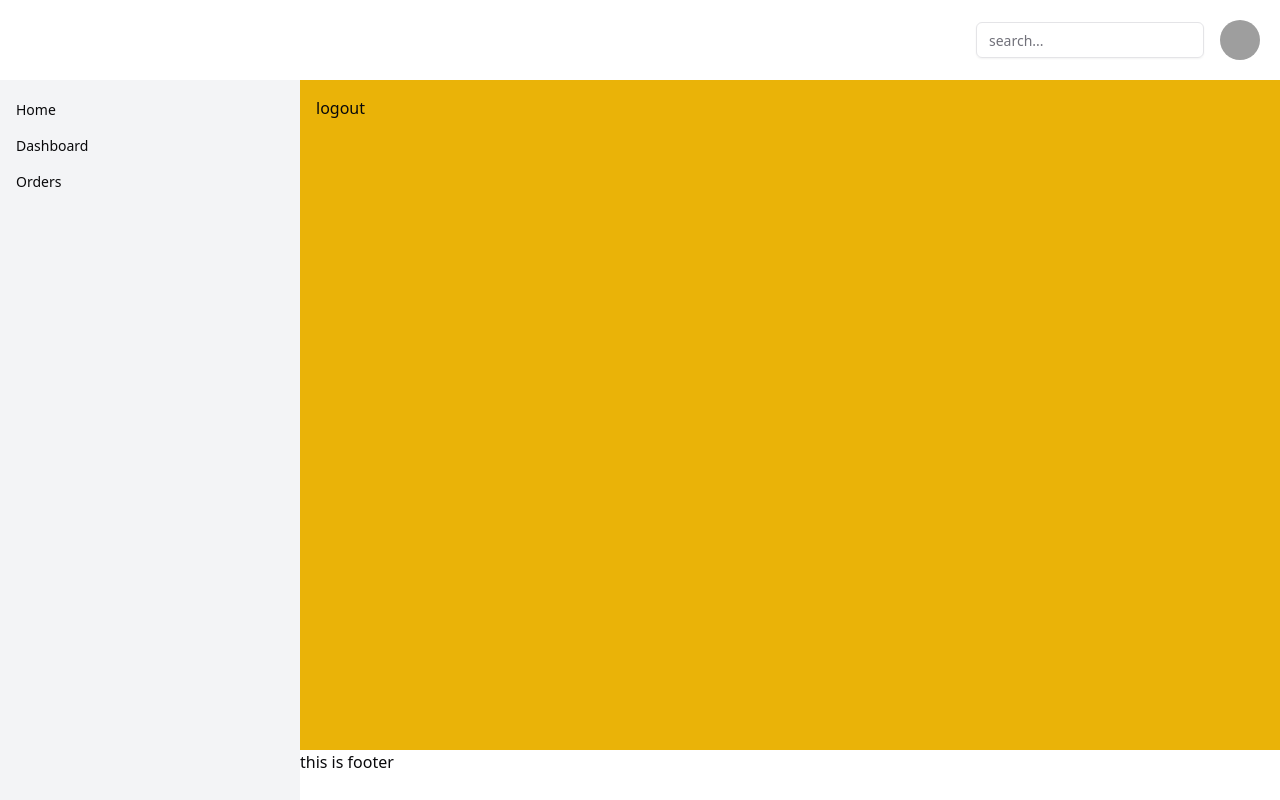
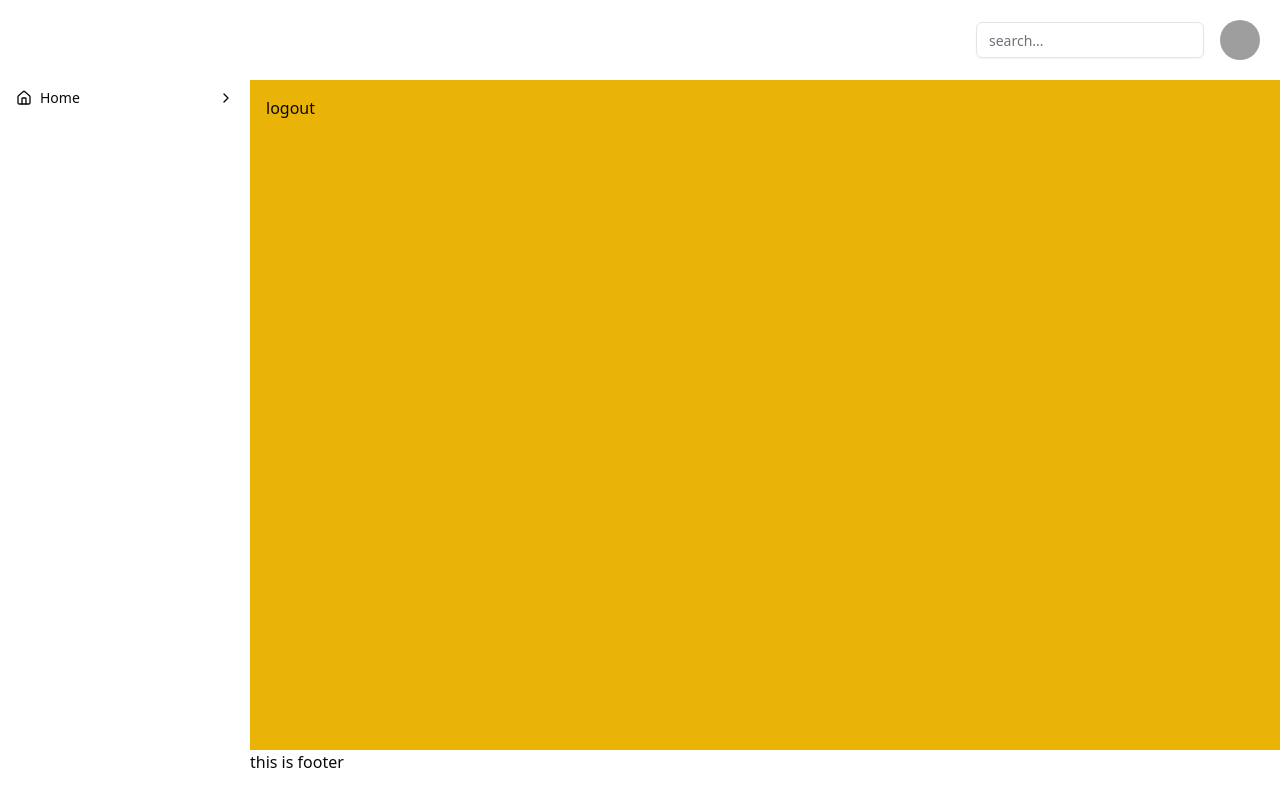
Before and after one commit to saify-codes/nexis, a Next.js app: page / in a window 1280 px wide. Built offline with nearby package versions, Linux system fonts and the light colour scheme; no server answers; grey boxes are pictures that could not be loaded.

Commit message:
creating dashboard UI

```diff
--- a/components/layout/app/sidebar.tsx
+++ /dev/null
@@ -1,13 +0,0 @@
-import { useLayout } from "@/layouts/app"
-
-export default function () {
-
-    const { isSidebarOpen } = useLayout()
-    return <aside className={`${isSidebarOpen ? 'active' : ''} bg-gray-100`}>
-        <ul className="py-3 p-2">
-            <li className="cursor-pointer text-sm p-2 rounded-sm hover:bg-gray-200">Home</li>
-            <li className="cursor-pointer text-sm p-2 rounded-sm hover:bg-gray-200">Dashboard</li>
-            <li className="cursor-pointer text-sm p-2 rounded-sm hover:bg-gray-200">Orders</li>
-        </ul>
-    </aside>
-}
--- /dev/null
+++ b/components/layout/app/sidebar/index.tsx
@@ -0,0 +1,19 @@
+import { useLayout } from "@/layouts/app"
+import { ChevronRight, Home, LayoutDashboard, Package, Settings, Settings2 } from "lucide-react"
+import Menu from "./menu"
+import MenuItem from "./menu-item"
+import SubMenuItem from "./sub-menu-item"
+
+export default function () {
+
+    const { isSidebarOpen } = useLayout()
+    return <aside className={`${isSidebarOpen ? 'active' : ''}`}>
+        <Menu>
+
+            <MenuItem name="Home" icon={<Home className="w-4 h-4" />}>
+                <SubMenuItem name="op" />
+            </MenuItem>
+
+        </Menu>
+    </aside>
+}
--- /dev/null
+++ b/components/layout/app/sidebar/menu-item.tsx
@@ -0,0 +1,36 @@
+import { ChevronRight } from "lucide-react"
+import { ReactNode, useState } from "react"
+import Link from "next/link"
+
+interface MenuItemProps {
+    name: ReactNode
+    icon?: ReactNode
+    link?: string
+    children?: ReactNode
+}
+
+export default function MenuItem({ name, icon, link, children }: MenuItemProps) {
+
+    const [isActive, toggleActive] = useState(false)
+
+    return <li className={`group ${isActive ? 'active' : ''}`}>
+        <Link href={link ?? '#'} className="text-sm p-2 cursor-pointer flex gap-2 items-center rounded-sm hover:bg-gray-100" onClick={() => toggleActive(!isActive)}>
+            {icon}
+            {name}
+            {children && <ChevronRight className="w-4 h-4 ml-auto transition group-[.active]:rotate-90" />}
+        </Link>
+
+
+        {children && <ul className="submenu ml-4 px-2 py-1 border-l-2 hidden group-[.active]:block">{children}</ul>}
+
+    </li>
+
+
+    // return (
+    //     <li className="cursor-pointer flex gap-2 items-center text-sm p-2 rounded-sm hover:bg-gray-100">
+    //         {icon}
+    //         {name}
+    //         {children && <ChevronRight className="w-4 h-4 ml-auto" />}
+    //     </li>
+    // )
+}
--- /dev/null
+++ b/components/layout/app/sidebar/menu.tsx
@@ -0,0 +1,7 @@
+import { ReactNode } from "react";
+
+export default function ({ children }: { children: ReactNode }) {
+    return <ul className="px-2">
+        {children}
+    </ul>
+}
--- /dev/null
+++ b/components/layout/app/sidebar/sub-menu-item.tsx
@@ -0,0 +1,11 @@
+import Link from "next/link"
+
+interface SubMenuItemProps {
+    name: string
+    link?: string
+}
+export default function ({ name, link }: SubMenuItemProps) {
+    return <li className="text-sm p-2 cursor-pointer flex gap-2 items-center rounded-sm  hover:bg-gray-100">
+        <Link href={link ?? '#'}>{name}</Link>
+    </li>
+}
--- a/layouts/app.css
+++ b/layouts/app.css
@@ -6,7 +6,7 @@
     "header header"
     "sidebar main"
     "sidebar footer";
-  grid-template-columns: 300px 1fr;
+  grid-template-columns: 250px 1fr;
   grid-template-rows: 80px 1fr 50px;
 
   nav {
@@ -46,7 +46,7 @@
       left: 0;
       bottom: 0;
       translate: -100% 0;
-      width: 300px;
+      width: 250px;
       height: calc(100% - 80px);
       transition: 0.5s;
     }
--- a/layouts/app.tsx
+++ b/layouts/app.tsx
@@ -1,4 +1,4 @@
-import Navbar from "@/components/layout/app/navbar";
+import Navbar from "@/components/layout/app/navigation";
 import Sidebar from "@/components/layout/app/sidebar";
 import Footer from "@/components/layout/app/footer";
 import { createContext, useState, ReactNode, useContext } from "react";
```
Also changed, not shown: components/layout/app/footer/index.tsx (renamed from components/layout/app/footer.tsx), components/layout/app/navigation/index.tsx (renamed from components/layout/app/navbar.tsx).
